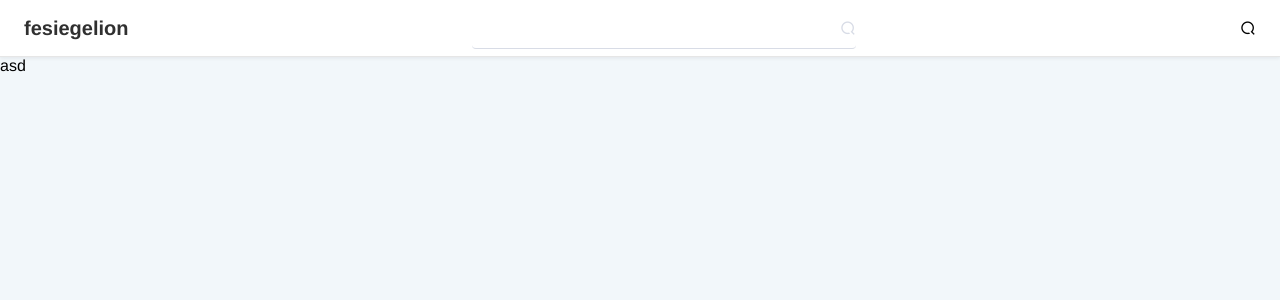
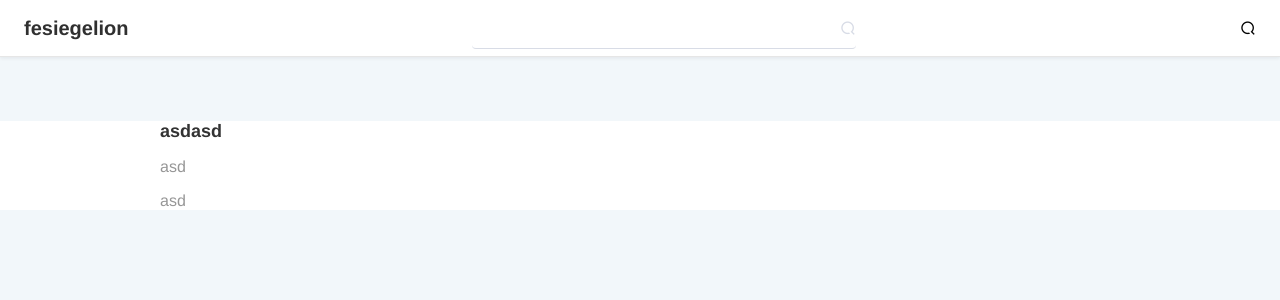
Before and after one commit to qqqqq1y/fesiegelion, a Vue app: page /#/home in a window 1280 px wide. Shown: the top 300 px of the page. Built offline with nearby package versions, Linux system fonts and the light colour scheme.

Commit message:
add code

```diff
--- a/config/index.js
+++ b/config/index.js
@@ -11,11 +11,11 @@ module.exports = {
     assetsSubDirectory: 'static',
     assetsPublicPath: '/',
     proxyTable: {
-      '/web': {
-        target: 'https://nbdev.hushijie.com.cn',
+      '/api': {
+        target: 'http://localhost:3000/',
         changeOrigin: true,
         pathRewrite: {
-          '^/web': '/web',
+          '^/api': '/api',
         }
       },
     },
--- /dev/null
+++ b/src/api/home.js
@@ -0,0 +1,9 @@
+import $http from '@/utils/http';
+
+const HomeService = {
+  getArticleList(params) {
+    return $http.get('/article/list', params);
+  }
+};
+
+export default HomeService;
--- a/src/layouts/HeaderAsideLayout/Layout.vue
+++ b/src/layouts/HeaderAsideLayout/Layout.vue
@@ -1,20 +1,22 @@
 <template>
   <div class="app-wrapper">
     <div class="main-container">
-      <Header class="nav"></Header>
+      <Header class="header"></Header>
+      <Nav></Nav>
       <app-main></app-main>
     </div>
   </div>
 </template>
 
 <script>
-import { Header, AppMain } from './components';
+import { Header, AppMain, Nav } from './components';
 
 export default {
   name: 'layout',
   components: {
     Header,
-    AppMain
+    AppMain,
+    Nav
   },
   created() {
 
@@ -40,7 +42,7 @@ export default {
   background-color: #f0f2f5;
 }
 
-.nav {
+.header {
   height: 56px!important;
 }
 </style>
--- a/src/layouts/HeaderAsideLayout/components/AppMain.vue
+++ b/src/layouts/HeaderAsideLayout/components/AppMain.vue
@@ -19,6 +19,9 @@ export default {
 </script>
 
 <style lang="scss" scoped>
+  .app-main {
+    background: #fff;
+  }
   .breadcrumb {
     margin-top: 8px;
     line-height: 24px!important;
--- /dev/null
+++ b/src/layouts/HeaderAsideLayout/components/Nav.vue
@@ -0,0 +1,18 @@
+<template>
+  <div></div>
+</template>
+
+<script>
+export default {
+  name: 'Nav',
+  data() {
+    return {
+
+    };
+  }
+};
+</script>
+
+<style lang="scss" scoped>
+
+</style>
--- a/src/layouts/HeaderAsideLayout/components/index.js
+++ b/src/layouts/HeaderAsideLayout/components/index.js
@@ -1,3 +1,4 @@
 export { default as Header } from './Header';
 export { default as AppMain } from './AppMain';
 export { default as Breadcrumb } from './Breadcrumb';
+export { default as Nav } from './Nav';
--- a/src/utils/http.js
+++ b/src/utils/http.js
@@ -4,7 +4,7 @@ import { Message } from 'element-ui';
 import store from '@/store';
 
 let instance = axios.create({
-  baseURL: "/web/",
+  baseURL: "/api/",
   withCredentials: true,
   headers: {
     'Content-Type': 'application/x-www-form-urlencoded'
@@ -22,7 +22,7 @@ instance.interceptors.request.use(function (config) {
 });
 
 instance.interceptors.response.use(function (response) {
-  if (response.data.code !== 1) {
+  if (response.data.ret !== 1) {
     Message({
       showClose: true,
       message: response.data.tip,
--- a/src/views/home/home.vue
+++ b/src/views/home/home.vue
@@ -1,18 +1,52 @@
 <template>
-  <div>asd</div>
+  <div class="main">
+    <div class="article">
+      <a class="title" href="javascript:void(0)">asdasd</a>
+      <p class="desc" @click="handleLCick">asd</p>
+      <p class="from">asd</p>
+    </div>
+  </div>
 </template>
 
 <script>
+import HomeService from '@/api/home';
+
 export default {
   name: 'home',
   data() {
     return {
 
     };
+  },
+  methods: {
+    handleLCick() {
+      const params = {};
+
+      HomeService.getArticleList().then((res) => {
+        console.log(res)
+      });
+    }
   }
 };
 </script>
 
 <style lang="scss" scoped>
-
+  .main {
+    margin-top: 64px;
+    margin-left: auto;
+    margin-right: auto;
+    width: 960px;
+    .article {
+      cursor: pointer;
+      color: #969696;
+      .title {
+        font-size: 18px;
+        font-weight: 700;
+        color: #333;
+      }
+      .desc {
+        margin: 16px 0;
+      }
+    }
+  }
 </style>
```
